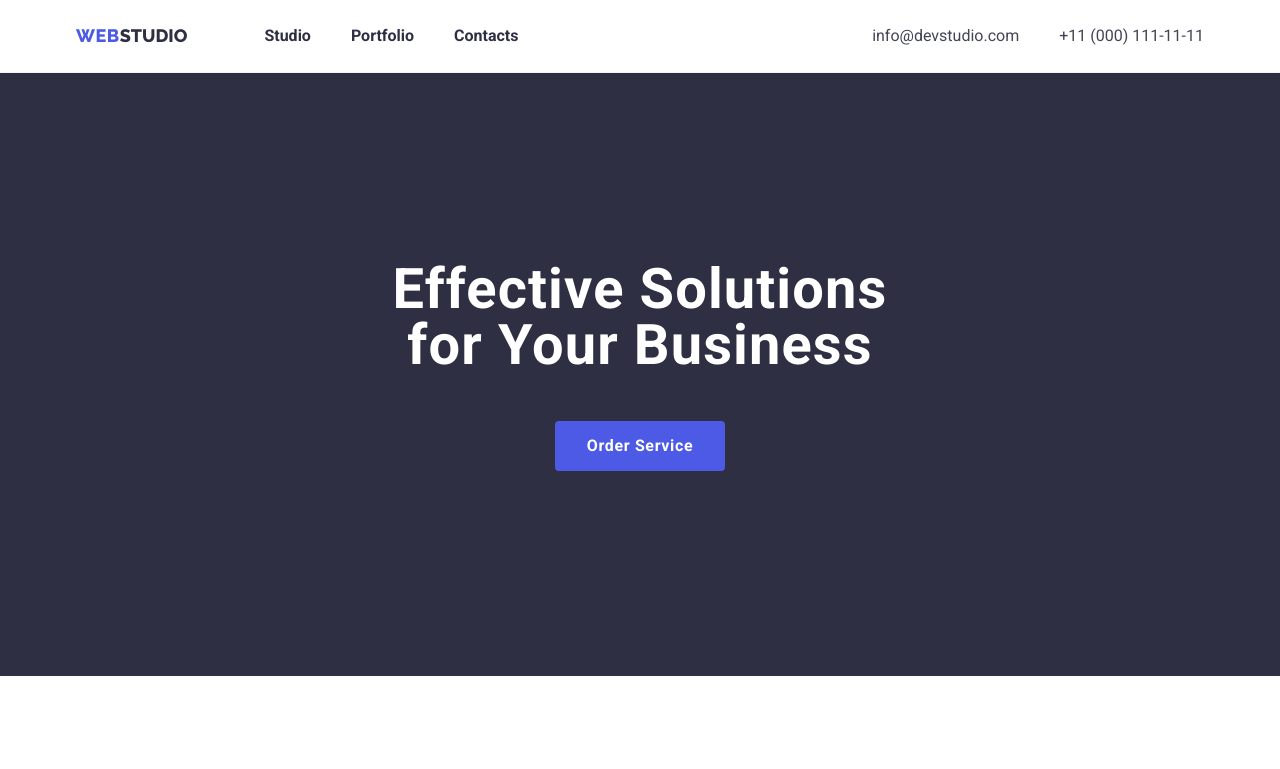
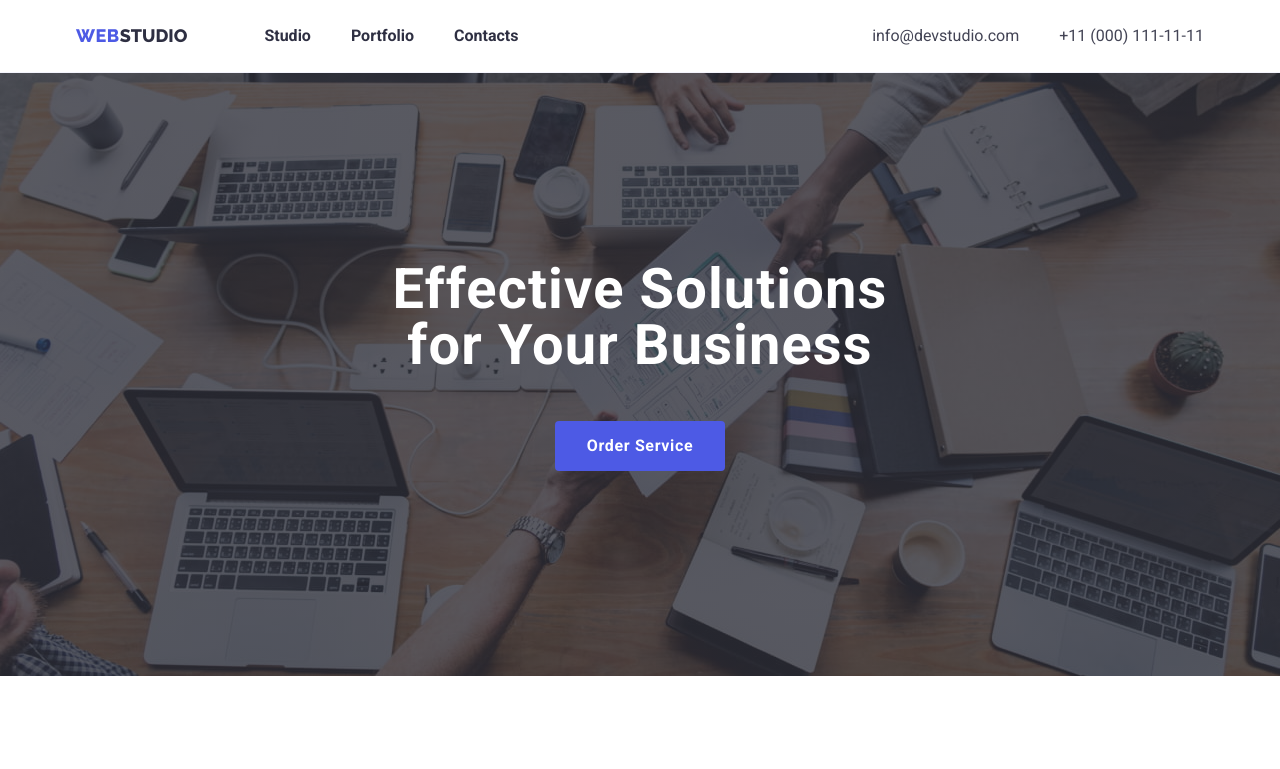
Before and after one commit to Elizaveta-Bodnaruk/goit-markup-hw-04, a plain HTML site: page index.html in a window 1280 px wide. Shown: the top 769 px of the page. Drawn offline with nearby package versions, Linux system fonts and the light colour scheme.

Commit message:
background image for the hero section

```diff
--- a/css/style.css
+++ b/css/style.css
@@ -414,7 +414,26 @@ color: var(--brand-color);
     height: 603px;
 
     background-color: var(--brand-color);
+
+    /* background image */
+
+    max-width: 1440px;
+    height: 603px;
+    margin-left: auto;
+    margin-right: auto;
+
+    background-image: linear-gradient(to right,
+    rgba(47, 48, 58, 0.8),
+    rgba(47, 48, 58, 0.8)),
+    url("../images4/hero.jpg");
+
+    background-repeat: no-repeat;
+    background-size: cover;
+    background-position: center;
+
+    /* background image */
 }
+
 
 .buttom .contacts:focus {
     color: var(--color1);
```
Also changed, not shown: images4/hero.jpg (added), 2 other files.
